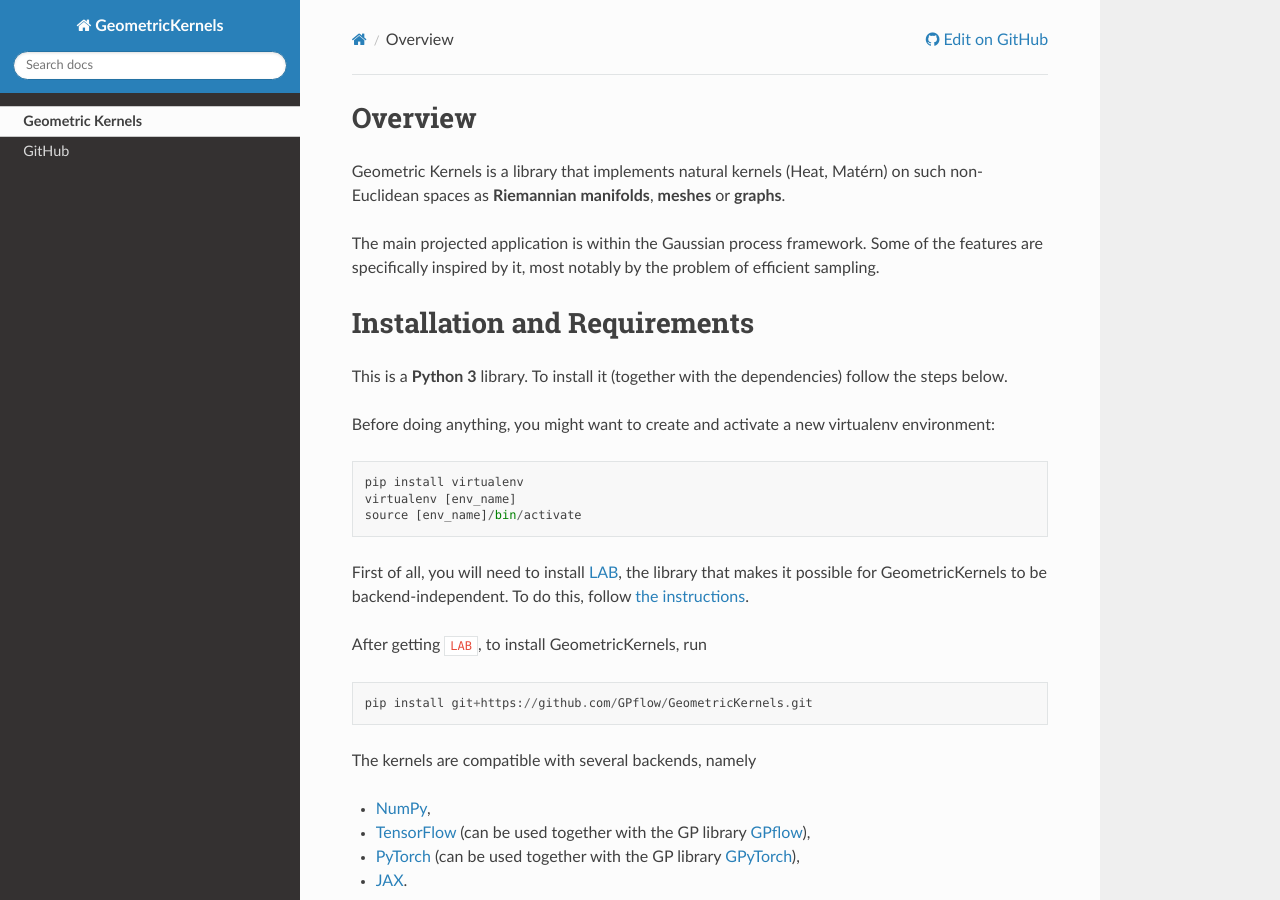
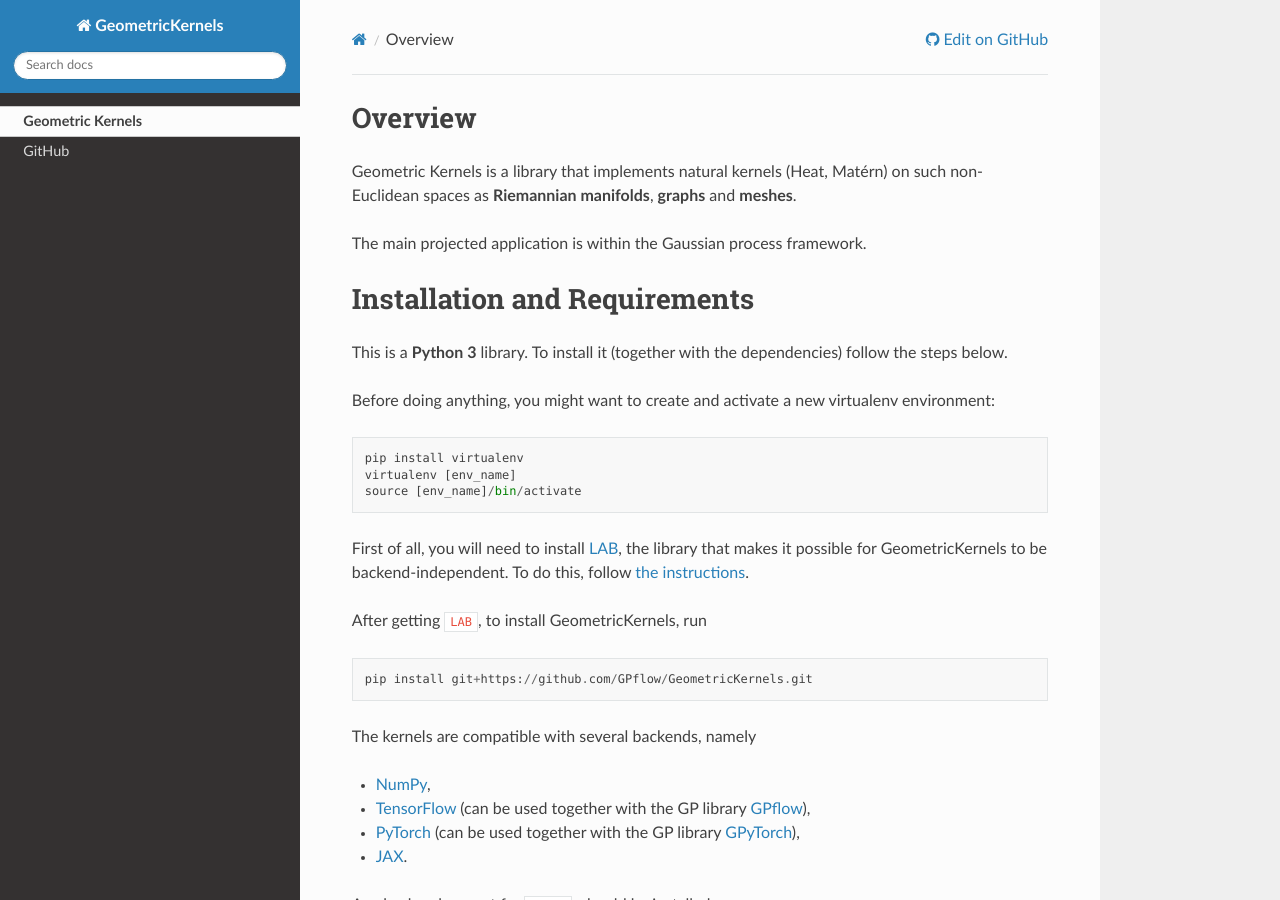
Before and after one commit to geometric-kernels/GeometricKernels, a Sphinx documentation site: the page built from docs/index.rst, in a window 1280 px wide and 900 px high. Built offline with Sphinx 7.4.7 and the Read the Docs theme 2.0.0, drawn with Linux system fonts in a browser that asks for light colours; pages that are not in the unit, such as notebooks, are missing from menus.

Commit message:
Update index.rst
Signed-off-by: Viacheslav Borovitskiy <vabor112@users.noreply.github.com>

```diff
--- a/docs/index.rst
+++ b/docs/index.rst
@@ -20,10 +20,9 @@
 Overview
 ========
 
-Geometric Kernels is a library that implements natural kernels (Heat, Matérn) on such non-Euclidean spaces as **Riemannian manifolds**, **meshes** or **graphs**.
+Geometric Kernels is a library that implements natural kernels (Heat, Matérn) on such non-Euclidean spaces as **Riemannian manifolds**, **graphs** and **meshes**.
 
 The main projected application is within the Gaussian process framework.
-Some of the features are specifically inspired by it, most notably by the problem of efficient sampling.
 
 Installation and Requirements
 =============================
```
